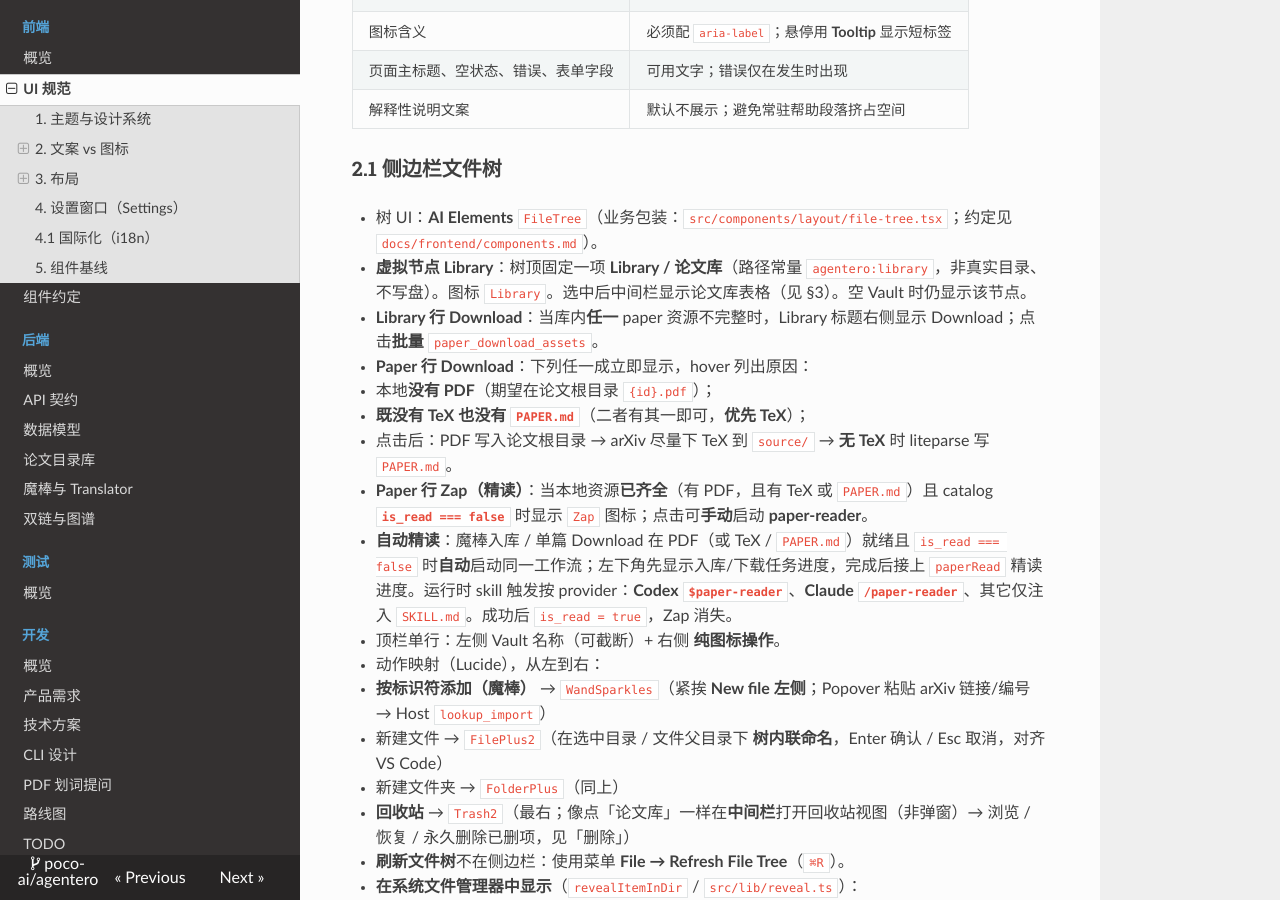
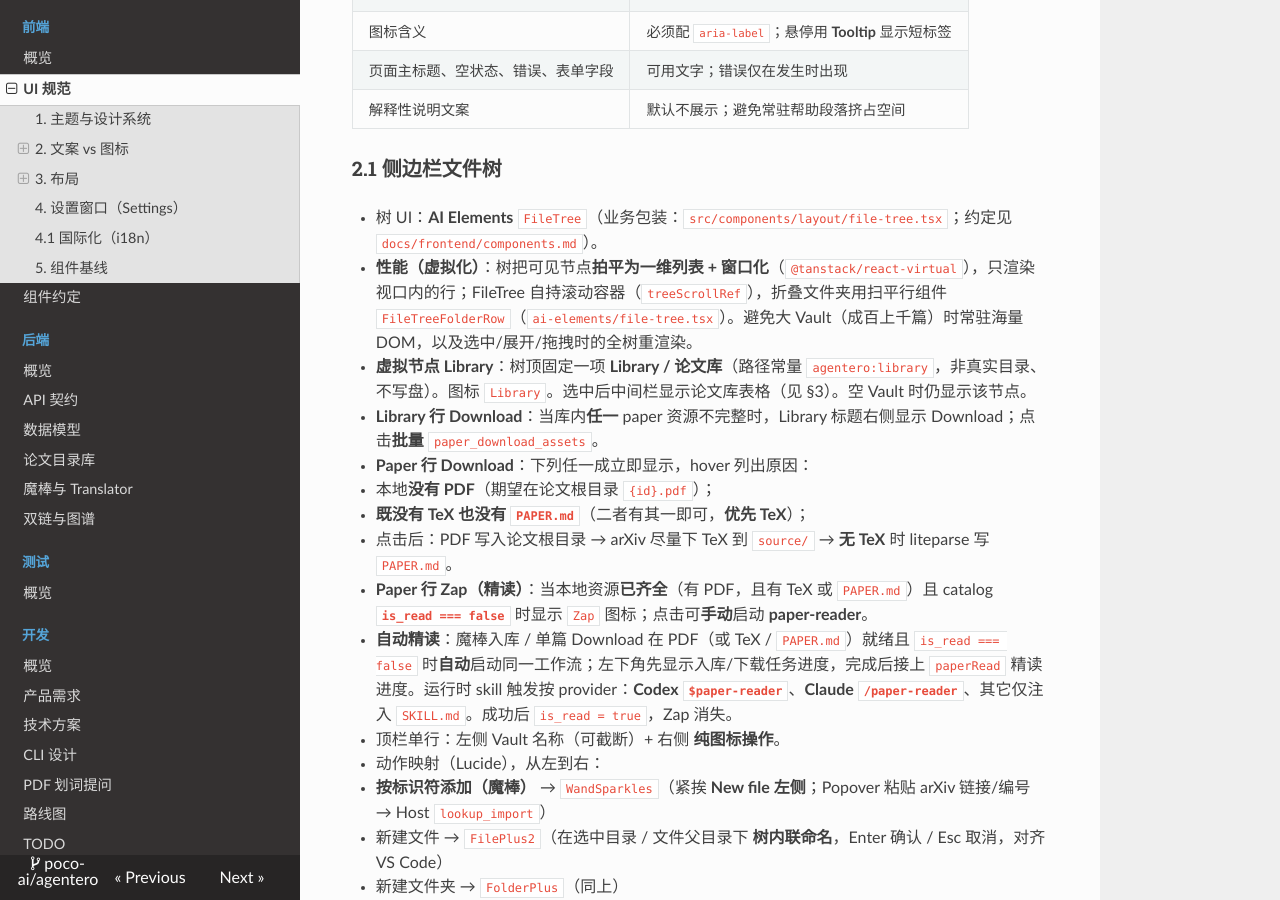
Before and after one commit to July-h5kf3/Agentero, an MkDocs documentation site: the page built from docs/frontend/ui.md, in a window 1280 px wide and 900 px high, scrolled down 749 px. Built offline with MkDocs 1.6.1, drawn with Linux system fonts in a browser that asks for light colours; nearby versions of some CDN libraries; some of the changed text lies outside the part shown.

Commit message:
docs:note-file-tree-and-library-virtualization

```diff
--- a/docs/frontend/ui.md
+++ b/docs/frontend/ui.md
@@ -28,6 +28,7 @@
 ### 2.1 侧边栏文件树
 
 - 树 UI：**AI Elements** `FileTree`（业务包装：`src/components/layout/file-tree.tsx`；约定见 `docs/frontend/components.md`）。
+- **性能（虚拟化）**：树把可见节点**拍平为一维列表 + 窗口化**（`@tanstack/react-virtual`），只渲染视口内的行；FileTree 自持滚动容器（`treeScrollRef`），折叠文件夹用扫平行组件 `FileTreeFolderRow`（`ai-elements/file-tree.tsx`）。避免大 Vault（成百上千篇）时常驻海量 DOM，以及选中/展开/拖拽时的全树重渲染。
 - **虚拟节点 Library**：树顶固定一项 **Library / 论文库**（路径常量 `agentero:library`，非真实目录、不写盘）。图标 `Library`。选中后中间栏显示论文库表格（见 §3）。空 Vault 时仍显示该节点。
 - **Library 行 Download**：当库内**任一** paper 资源不完整时，Library 标题右侧显示 Download；点击**批量** `paper_download_assets`。
 - **Paper 行 Download**：下列任一成立即显示，hover 列出原因：
@@ -126,6 +127,7 @@
 - 工作台默认 **三栏**：文件树 + 中间内容 + 可选右侧栏（Agent / Backlinks）。中间内容为**文档标签页**（浏览器式多 tab，见 §3.1.1），Notes 随激活文档切换。
 - **论文库表格**（`src/components/layout/papers-library.tsx`）：
   - **入口**：文件树虚拟节点 `agentero:library`；亦在选中 Vault 根 / `papers/` / 未选文件时作为中间栏默认视图。
+  - **性能（虚拟化）**：表格行用 `@tanstack/react-virtual` 窗口化（spacer-row 方案，保留 `<table>` 语义与横向滚动；`measureElement` 动态测高），大库不卡。
   - **数据**：Host `paper_list` → catalog.sqlite（不扫盘拼表）。前端封装 `src/lib/papers-api.ts`。**catalog 权威**：盘上有、catalog 无的论文不会显示；空态提供「重新扫描 papers/」（`paper_rescan`）从各 `metadata.json` 重建 catalog。
   - **列**：标题、作者、年份、**标签**、类型、标识符；点击行打开对应 paper 文件夹。
   - **标签筛选**：表上方汇总库内全部 tag 为可点 chip（再点取消）；单元格内 tag 也可筛选。标题搜索同时匹配 tag 子串。
```
